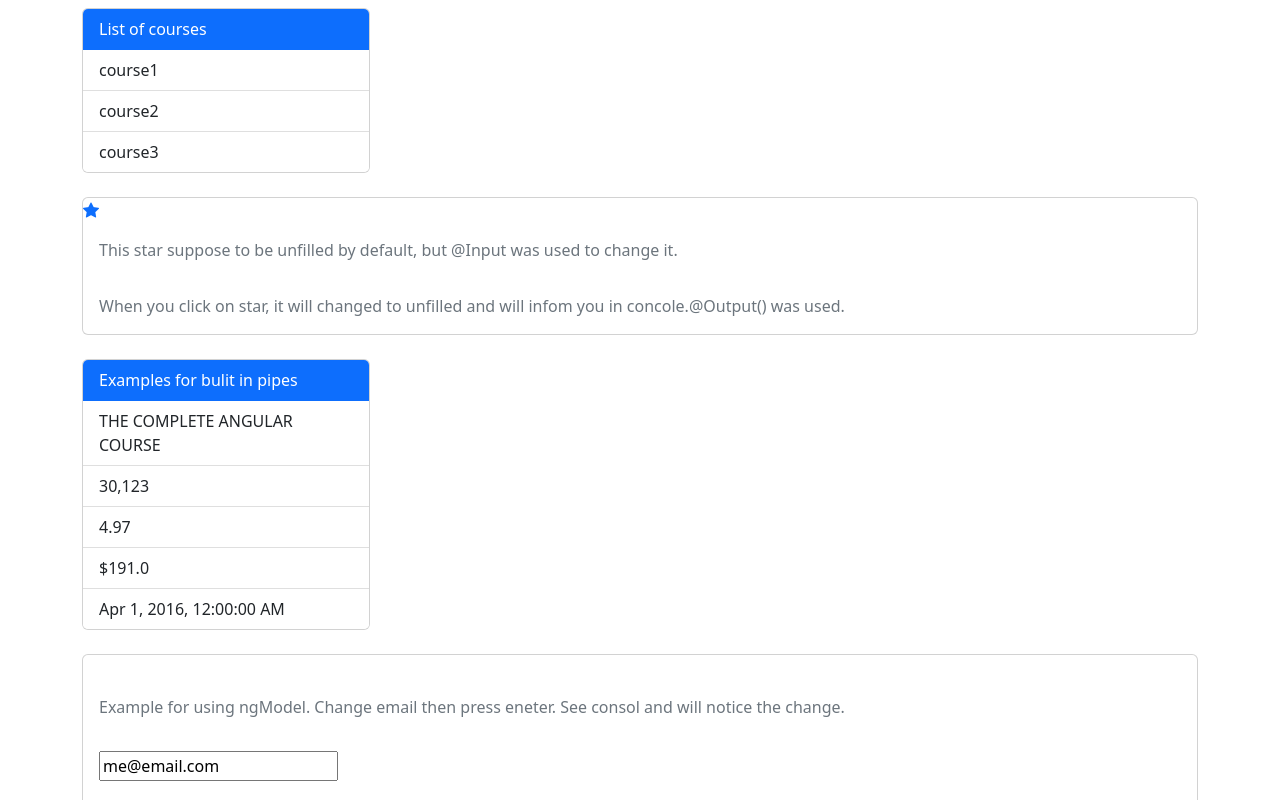
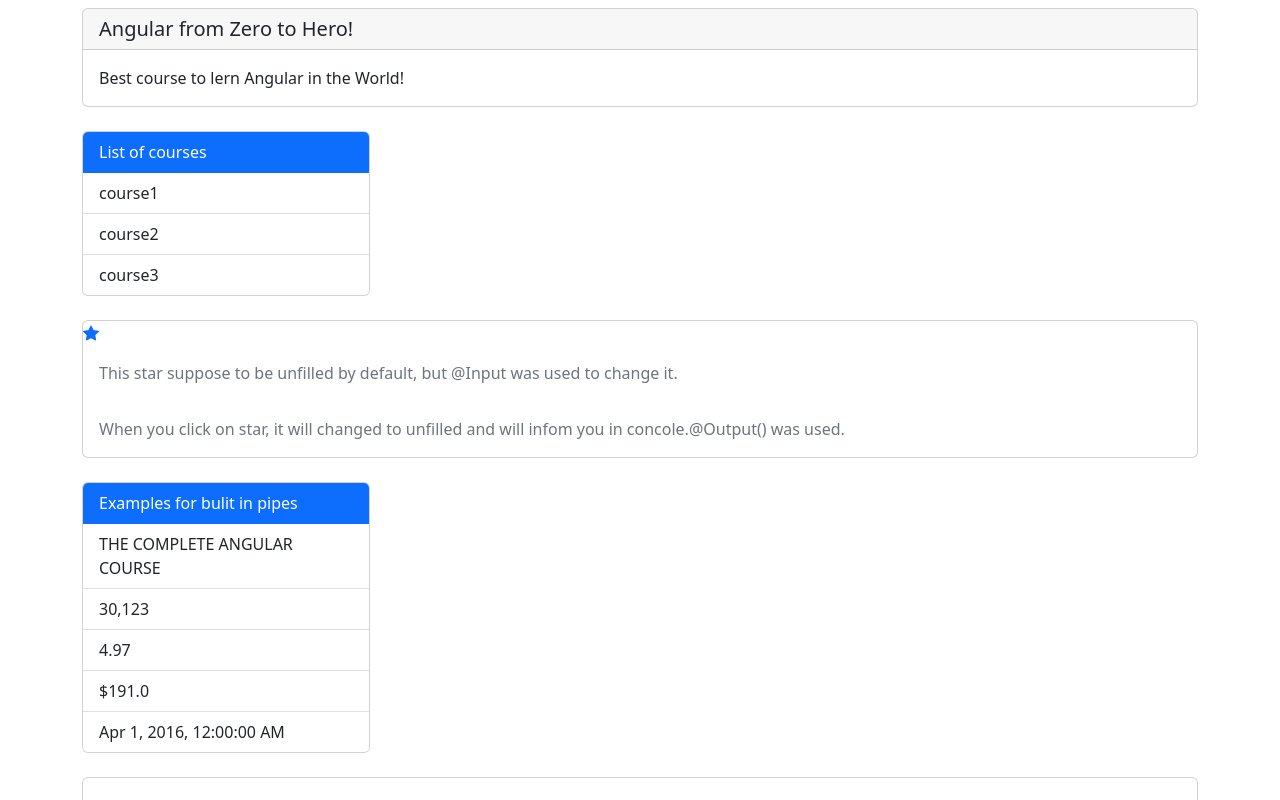
Before and after one commit to samad20/Angular-from-Zero-to-Hero, an Angular app: page / in a window 1280 px wide. Shown: the top 800 px of the page. Built offline with nearby package versions, Linux system fonts and the light colour scheme.

Commit message:
use ng contetnt from panel component

```diff
--- a/src/app/courses/courses.component.html
+++ b/src/app/courses/courses.component.html
@@ -1,8 +1,14 @@
 <!-- this use interpolation -->
 <div class="container">
-  <h1></h1>
   <!-- this title use proprty binding -->
   <!-- <h1 [textContent]="title"></h1> -->
+  <div>
+    <app-panel>
+      <div class="headingpanel">Angular from Zero to Hero!</div>
+      <div class="bodypanel">Best course to lern Angular in the World!</div>
+    </app-panel>
+  </div>
+  <br />
   <div class="card" style="width: 18rem">
     <ul class="list-group list-group-flush">
       <li class="list-group-item active">{{ title }}</li>
```
